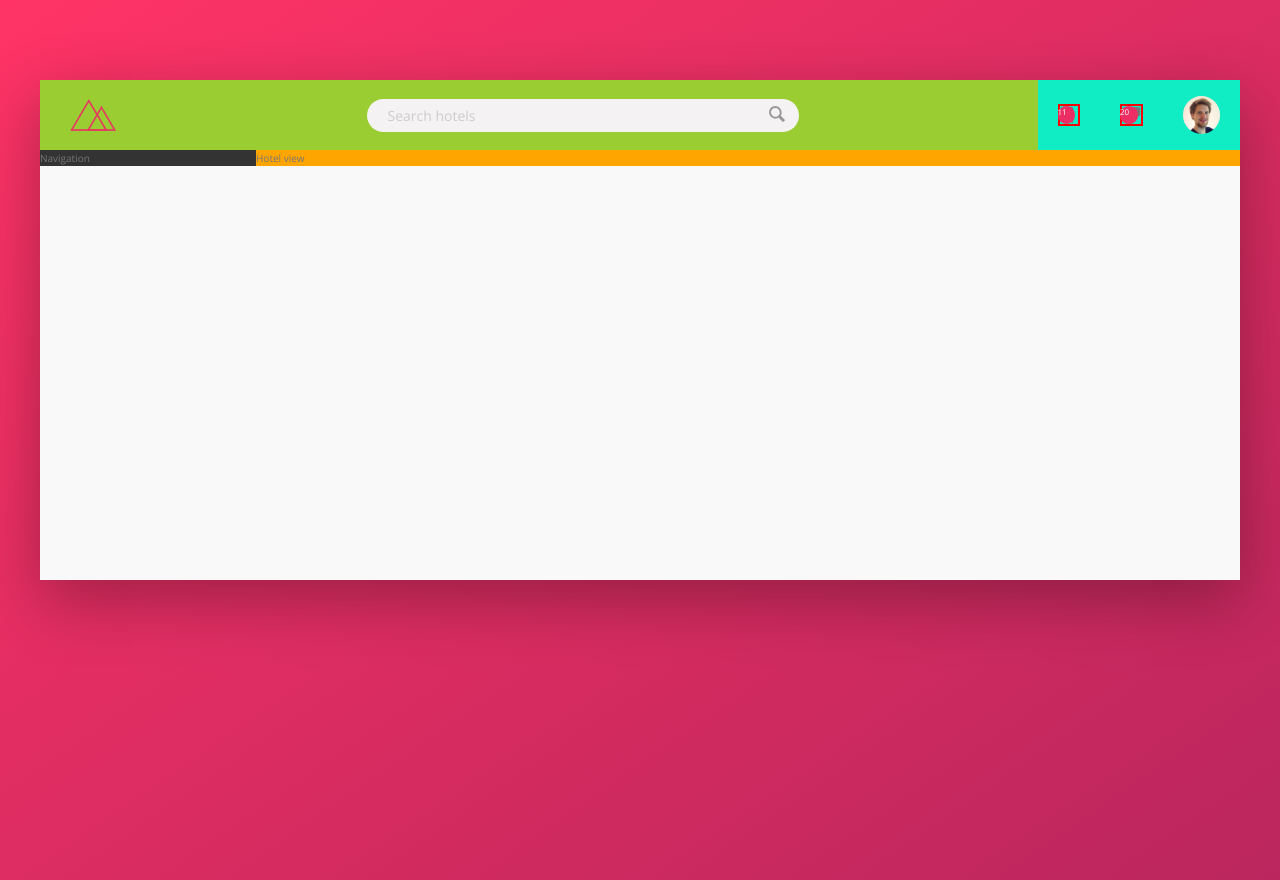
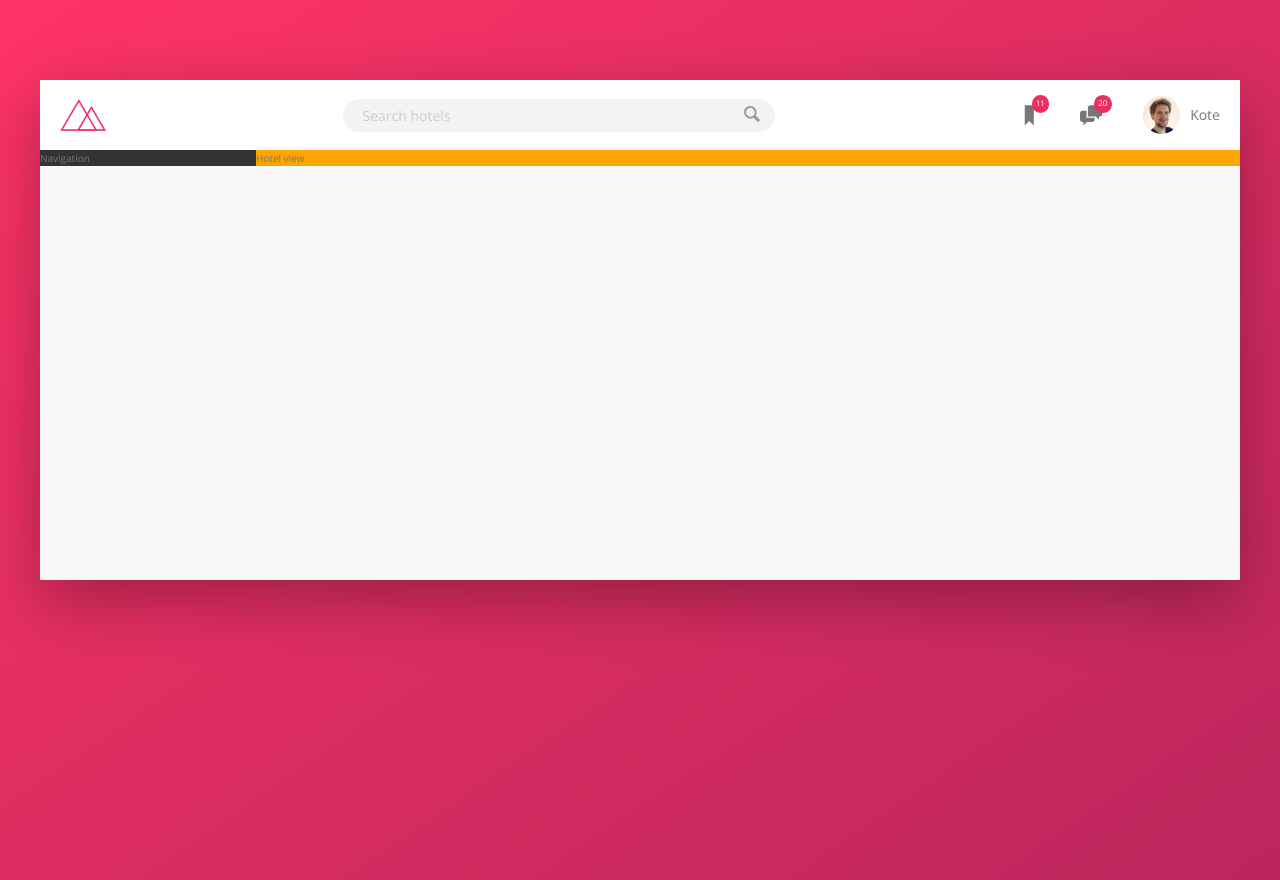
Before and after one commit to kotekirkitadze/trillo-project, a website: page index.html in a window 1280 px wide. Drawn offline with nearby package versions, Linux system fonts and the light colour scheme.

Commit message:
user navigation styles finished

```diff
--- a/index.html
+++ b/index.html
@@ -52,6 +52,7 @@
 							alt="User photo"
 							class="user-nav__user-photo"
 						/>
+						<span class="user-nav__user-name"> Kote </span>
 					</div>
 				</nav>
 			</header>
--- a/sass/_components.scss
+++ b/sass/_components.scss
@@ -3,7 +3,7 @@
 
 .logo {
 	height: 3.25rem;
-	margin-left: 3rem;
+	margin-left: 2rem;
 }
 
 ///////////////////////////////
@@ -66,7 +66,6 @@
 ///////////////////////////////
 /// User navigation
 .user-nav {
-	background-color: rgb(16, 237, 197);
 	display: flex;
 	align-items: center;
 	align-self: stretch;
@@ -84,14 +83,13 @@
 	}
 
 	&__icon-box {
+		position: relative;
 	}
 
 	&__icon {
 		width: 2.25rem;
 		height: 2.25rem;
 		fill: var(--color-grey-dark-2);
-		position: relative;
-		border: 2px solid red;
 	}
 
 	&__notification {
@@ -102,16 +100,16 @@
 		background-color: var(--color-primary);
 		color: #fff;
 		position: absolute;
-	}
-
-	&__user {
+		top: 1.5rem;
+		right: 1.1rem;
+		display: flex;
+		justify-content: center;
+		align-items: center;
 	}
 
 	&__user-photo {
 		height: 3.75rem;
 		border-radius: 50%;
-	}
-
-	&__user-name {
+		margin-right: 1rem;
 	}
 }
--- a/sass/_layout.scss
+++ b/sass/_layout.scss
@@ -12,7 +12,6 @@
 	height: 7rem;
 	background-color: #fff;
 	border-bottom: var(--color-grey-light-2);
-	background-color: yellowgreen;
 	display: flex;
 	justify-content: space-between;
 	align-items: center;
```
Also changed, not shown: resources.md (+3 -0 lines), css/style.css.
